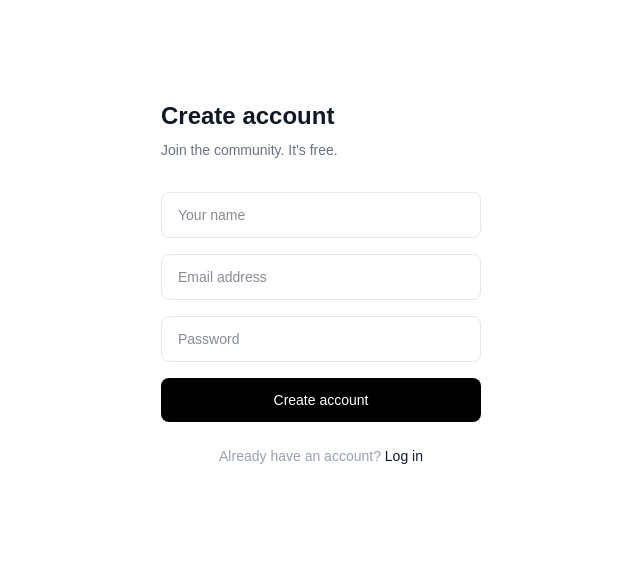
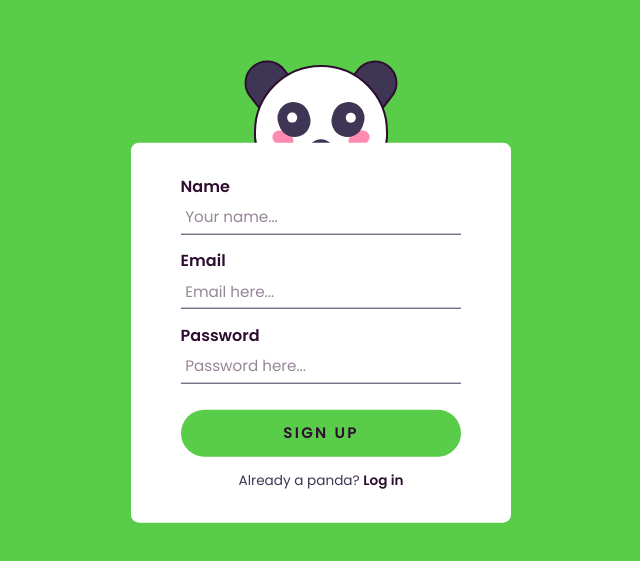
Before and after one commit to Ander-a/portfolio-critique, a Next.js app: page /signup in a window 1280 px wide. Shown: the part 117-678 px from the top of the page, without its empty margins (319-959 px from the left). Built offline with nearby package versions, Linux system fonts and the light colour scheme; no server answers.

Commit message:
Fix text visibility and update signup panda

```diff
--- a/app/signup/page.js
+++ b/app/signup/page.js
@@ -9,6 +9,34 @@ export default function Signup() {
   const [loading, setLoading] = useState(false)
   const [success, setSuccess] = useState(false)
   const [error, setError] = useState('')
+
+  // Panda Animation States
+  const [eyeStyle, setEyeStyle] = useState({ left: '0.6em', top: '0.6em' })
+  const [eyeRStyle, setEyeRStyle] = useState({ right: '0.6em', top: '0.6em' })
+  const [handLStyle, setHandLStyle] = useState({ height: '2.81em', top: '8.4em', left: '7.5em', transform: 'rotate(0deg)' })
+  const [handRStyle, setHandRStyle] = useState({ height: '2.81em', top: '8.4em', right: '7.5em', transform: 'rotate(0deg)' })
+
+  function normalEyes() {
+    setEyeStyle({ left: '0.6em', top: '0.6em' })
+    setEyeRStyle({ right: '0.6em', top: '0.6em' })
+  }
+
+  function normalHands() {
+    setHandLStyle({ height: '2.81em', top: '8.4em', left: '7.5em', transform: 'rotate(0deg)' })
+    setHandRStyle({ height: '2.81em', top: '8.4em', right: '7.5em', transform: 'rotate(0deg)' })
+  }
+
+  function focusInput() {
+    setEyeStyle({ left: '0.75em', top: '1.12em' })
+    setEyeRStyle({ right: '0.75em', top: '1.12em' })
+    normalHands()
+  }
+
+  function focusPassword() {
+    setHandLStyle({ height: '6.56em', top: '3.87em', left: '11.75em', transform: 'rotate(-155deg)' })
+    setHandRStyle({ height: '6.56em', top: '3.87em', right: '11.75em', transform: 'rotate(155deg)' })
+    normalEyes()
+  }
 
   async function handleSignup() {
     setLoading(true)
@@ -24,39 +52,67 @@ export default function Signup() {
   }
 
   return (
-    <main className="min-h-screen bg-white flex items-center justify-center">
-      <div className="w-full max-w-sm px-8">
-        <h1 className="text-2xl font-bold text-gray-900 mb-2">Create account</h1>
-        <p className="text-sm text-gray-500 mb-8">Join the community. It's free.</p>
+    <div style={{ backgroundColor: '#59cd49', minHeight: '100vh', display: 'flex', alignItems: 'center', justifyContent: 'center', fontFamily: 'Poppins, sans-serif' }}>
+      <link href="https://fonts.googleapis.com/css2?family=Poppins:wght@400;600&display=swap" rel="stylesheet" />
+      <div style={{ position: 'relative', height: '31.25em', width: '31.25em' }}>
+        {/* Ears */}
+        <div style={{ backgroundColor: '#3f3554', height: '2.5em', width: '2.81em', border: '0.18em solid #2e0d30', borderRadius: '2.5em 2.5em 0 0', top: '1.75em', position: 'absolute', transform: 'rotate(-38deg)', left: '10.75em' }} />
+        <div style={{ backgroundColor: '#3f3554', height: '2.5em', width: '2.81em', border: '0.18em solid #2e0d30', borderRadius: '2.5em 2.5em 0 0', top: '1.75em', position: 'absolute', transform: 'rotate(38deg)', right: '10.75em' }} />
 
-        {success ? (
-          <div className="text-center py-8">
-            <p className="text-lg font-medium text-gray-900 mb-2">Check your email!</p>
-            <p className="text-sm text-gray-500">We sent you a confirmation link to verify your account.</p>
+        {/* Panda face */}
+        <div style={{ height: '7.5em', width: '8.4em', backgroundColor: '#ffffff', border: '0.18em solid #2e0d30', borderRadius: '7.5em 7.5em 5.62em 5.62em', position: 'absolute', top: '2em', margin: 'auto', left: 0, right: 0 }}>
+          <div style={{ backgroundColor: '#ff8bb1', height: '1em', width: '1.37em', borderRadius: '50%', position: 'absolute', top: '4em', transform: 'rotate(25deg)', left: '1em' }} />
+          <div style={{ backgroundColor: '#ff8bb1', height: '1em', width: '1.37em', borderRadius: '50%', position: 'absolute', top: '4em', transform: 'rotate(-25deg)', right: '1em' }} />
+          <div style={{ backgroundColor: '#3f3554', height: '2.18em', width: '2em', borderRadius: '2em', position: 'absolute', top: '2.18em', left: '1.37em', transform: 'rotate(-20deg)' }}>
+            <div style={{ height: '0.6em', width: '0.6em', backgroundColor: '#ffffff', borderRadius: '50%', position: 'absolute', transition: '1s all', transform: 'rotate(20deg)', ...eyeStyle }} />
           </div>
-        ) : (
-          <div className="flex flex-col gap-4">
-            <input type="text" placeholder="Your name" value={name}
-              onChange={e => setName(e.target.value)}
-              className="w-full border border-gray-200 rounded-lg px-4 py-3 text-sm text-gray-900 outline-none focus:border-gray-400" />
-            <input type="email" placeholder="Email address" value={email}
-              onChange={e => setEmail(e.target.value)}
-              className="w-full border border-gray-200 rounded-lg px-4 py-3 text-sm text-gray-900 outline-none focus:border-gray-400" />
-            <input type="password" placeholder="Password" value={password}
-              onChange={e => setPassword(e.target.value)}
-              className="w-full border border-gray-200 rounded-lg px-4 py-3 text-sm text-gray-900 outline-none focus:border-gray-400" />
-            {error && <p className="text-sm text-red-500">{error}</p>}
-            <button onClick={handleSignup} disabled={loading}
-              className="w-full bg-black text-white rounded-lg py-3 text-sm font-medium hover:bg-gray-800 disabled:opacity-50">
-              {loading ? 'Creating account...' : 'Create account'}
-            </button>
+          <div style={{ backgroundColor: '#3f3554', height: '2.18em', width: '2em', borderRadius: '2em', position: 'absolute', top: '2.18em', right: '1.37em', transform: 'rotate(20deg)' }}>
+            <div style={{ height: '0.6em', width: '0.6em', backgroundColor: '#ffffff', borderRadius: '50%', position: 'absolute', transition: '1s all', transform: 'rotate(-20deg)', ...eyeRStyle }} />
           </div>
-        )}
+          <div style={{ height: '1em', width: '1em', backgroundColor: '#3f3554', position: 'absolute', top: '4.37em', margin: 'auto', left: 0, right: 0, borderRadius: '1.2em 0 0 0.25em', transform: 'rotate(45deg)' }} />
+        </div>
 
-        <p className="text-sm text-gray-400 text-center mt-6">
-          Already have an account? <a href="/login" className="text-gray-900 font-medium">Log in</a>
-        </p>
+        {/* Hands */}
+        <div style={{ backgroundColor: '#3f3554', width: '2.5em', border: '0.18em solid #2e0d30', borderRadius: '0.6em 0.6em 2.18em 2.18em', transition: '1s all', position: 'absolute', ...handLStyle }} />
+        <div style={{ backgroundColor: '#3f3554', width: '2.5em', border: '0.18em solid #2e0d30', borderRadius: '0.6em 0.6em 2.18em 2.18em', transition: '1s all', position: 'absolute', ...handRStyle }} />
+
+        {/* Form */}
+        <div style={{ width: '23.75em', backgroundColor: '#ffffff', position: 'absolute', transform: 'translate(-50%, -50%)', top: 'calc(50% + 3.1em)', left: '50%', padding: '2em 3.1em', borderRadius: '0.5em' }}>
+          {success ? (
+            <div style={{ textAlign: 'center' }}>
+              <h2 style={{ color: '#2e0d30' }}>Check your email! 🐼</h2>
+              <p style={{ color: '#3f3554', fontSize: '0.85em' }}>Confirm your account to join the pack.</p>
+              <a href="/login" style={{ color: '#59cd49', fontWeight: 600, display: 'block', marginTop: '1em' }}>Go to Login</a>
+            </div>
+          ) : (
+            <>
+              <div style={{ marginBottom: '0.9em' }}>
+                <label style={{ display: 'block', marginBottom: '0.2em', fontWeight: 600, color: '#2e0d30' }}>Name</label>
+                <input type="text" value={name} onChange={e => setName(e.target.value)} onFocus={focusInput} placeholder="Your name..."
+                  style={{ fontSize: '0.95em', color: '#2e0d30', padding: '0.3em', border: 'none', borderBottom: '0.12em solid #3f3554', outline: 'none', width: '100%' }} />
+              </div>
+              <div style={{ marginBottom: '0.9em' }}>
+                <label style={{ display: 'block', marginBottom: '0.2em', fontWeight: 600, color: '#2e0d30' }}>Email</label>
+                <input type="email" value={email} onChange={e => setEmail(e.target.value)} onFocus={focusInput} placeholder="Email here..."
+                  style={{ fontSize: '0.95em', color: '#2e0d30', padding: '0.3em', border: 'none', borderBottom: '0.12em solid #3f3554', outline: 'none', width: '100%' }} />
+              </div>
+              <div style={{ marginBottom: '0.9em' }}>
+                <label style={{ display: 'block', marginBottom: '0.2em', fontWeight: 600, color: '#2e0d30' }}>Password</label>
+                <input type="password" value={password} onChange={e => setPassword(e.target.value)} onFocus={focusPassword} placeholder="Password here..."
+                  style={{ fontSize: '0.95em', color: '#2e0d30', padding: '0.3em', border: 'none', borderBottom: '0.12em solid #3f3554', outline: 'none', width: '100%' }} />
+              </div>
+              {error && <p style={{ color: 'red', fontSize: '0.75em' }}>{error}</p>}
+              <button onClick={handleSignup} disabled={loading}
+                style={{ fontSize: '0.95em', padding: '0.8em 0', borderRadius: '2em', border: 'none', cursor: 'pointer', backgroundColor: '#59cd49', color: '#2e0d30', textTransform: 'uppercase', fontWeight: 600, letterSpacing: '0.15em', marginTop: '0.8em', width: '100%' }}>
+                {loading ? 'Joining...' : 'Sign Up'}
+              </button>
+            </>
+          )}
+          <p style={{ textAlign: 'center', marginTop: '1em', fontSize: '0.85em', color: '#3f3554' }}>
+            Already a panda? <a href="/login" style={{ color: '#2e0d30', fontWeight: 600 }}>Log in</a>
+          </p>
+        </div>
       </div>
-    </main>
+    </div>
   )
 }
```
Also changed, not shown: app/submit/page.js (+42 -19 lines).
